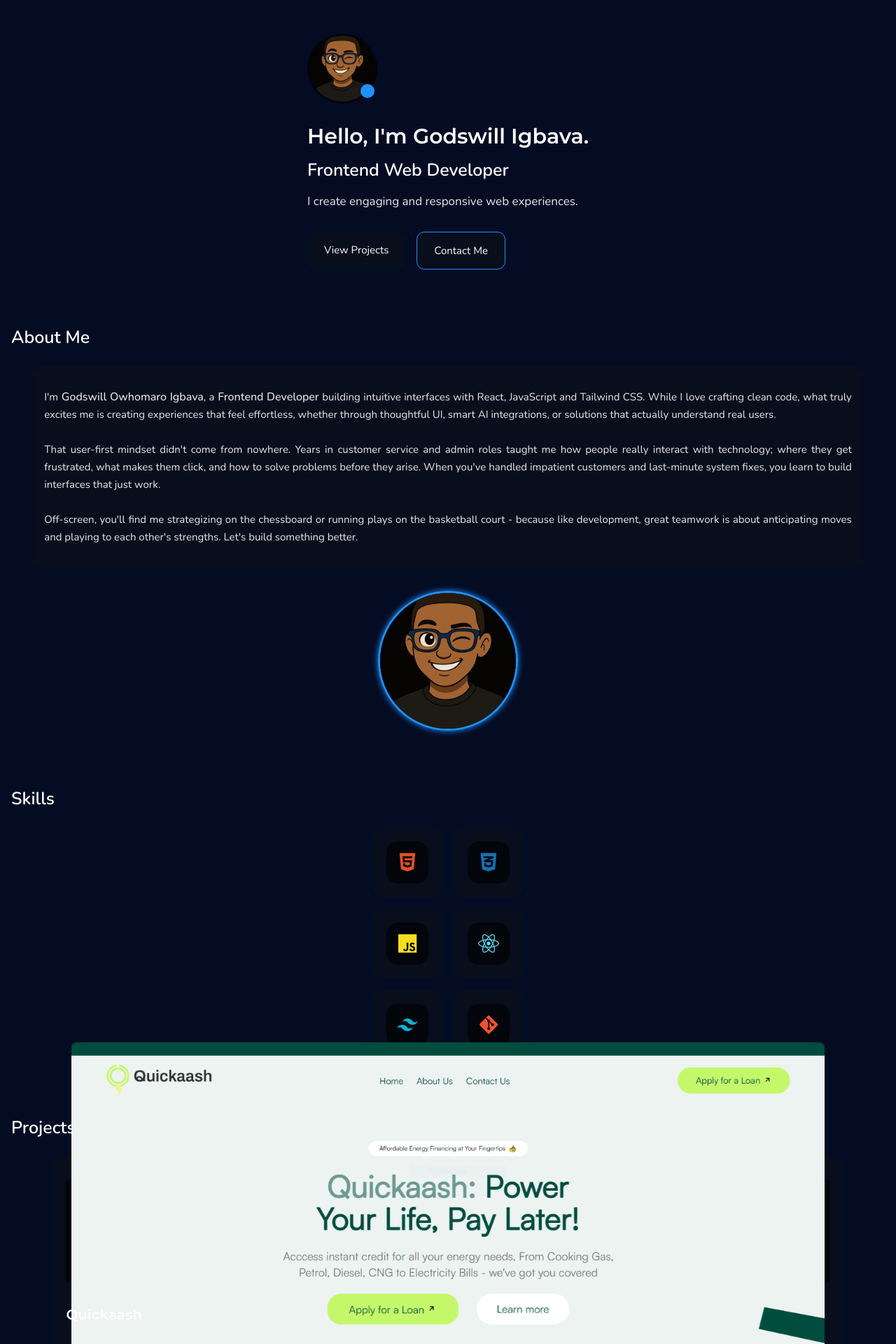
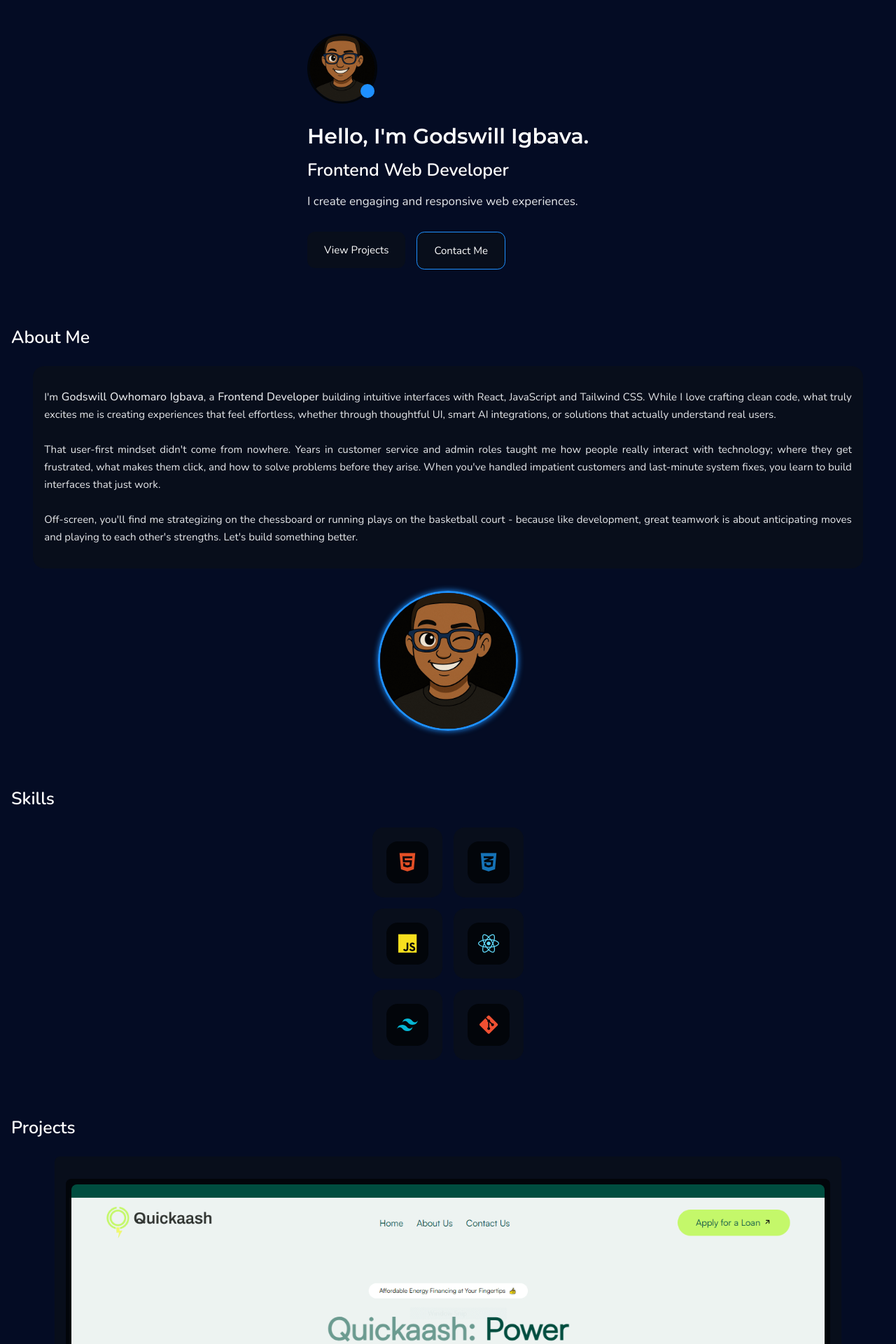
Before and after one commit to Yole-dev/yole_portfolio, a React (Create React App) app: page / in a window 1280 px wide. Shown: the top 1920 px of the page at 70% size. Built offline with nearby package versions, Linux system fonts and the light colour scheme.

Commit message:
Adjusted the height of the project-image-container

```diff
--- a/src/index.css
+++ b/src/index.css
@@ -263,7 +263,7 @@ body {
 
 .project-img-container {
   width: 100%;
-  height: 150px;
+  height: auto;
   display: flex;
   align-items: center;
   justify-content: center;
```
